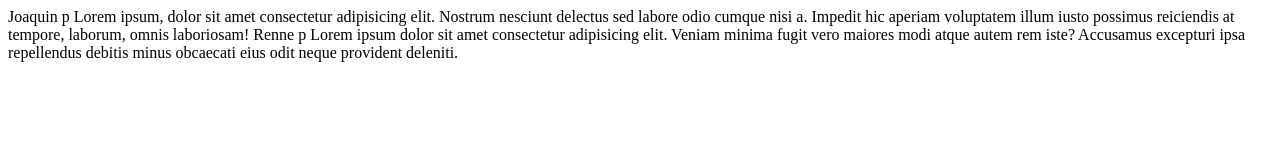
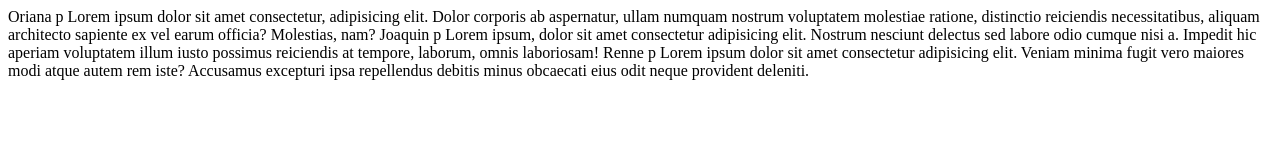
Before and after one commit to OrianaDP1/html1EQIPR, a plain HTML site: page index.html in a window 1280 px wide. Drawn offline with Linux system fonts and the light colour scheme.

Commit message:
se agrego a Oriana

```diff
--- a/index.html
+++ b/index.html
@@ -6,6 +6,9 @@
     <title>Document</title>
 </head>
 <body>
+    Oriana
+    p
+    Lorem ipsum dolor sit amet consectetur, adipisicing elit. Dolor corporis ab aspernatur, ullam numquam nostrum voluptatem molestiae ratione, distinctio reiciendis necessitatibus, aliquam architecto sapiente ex vel earum officia? Molestias, nam?
     Joaquin
     p
     Lorem ipsum, dolor sit amet consectetur adipisicing elit. Nostrum nesciunt delectus sed labore odio cumque nisi a. Impedit hic aperiam voluptatem illum iusto possimus reiciendis at tempore, laborum, omnis laboriosam!
```
